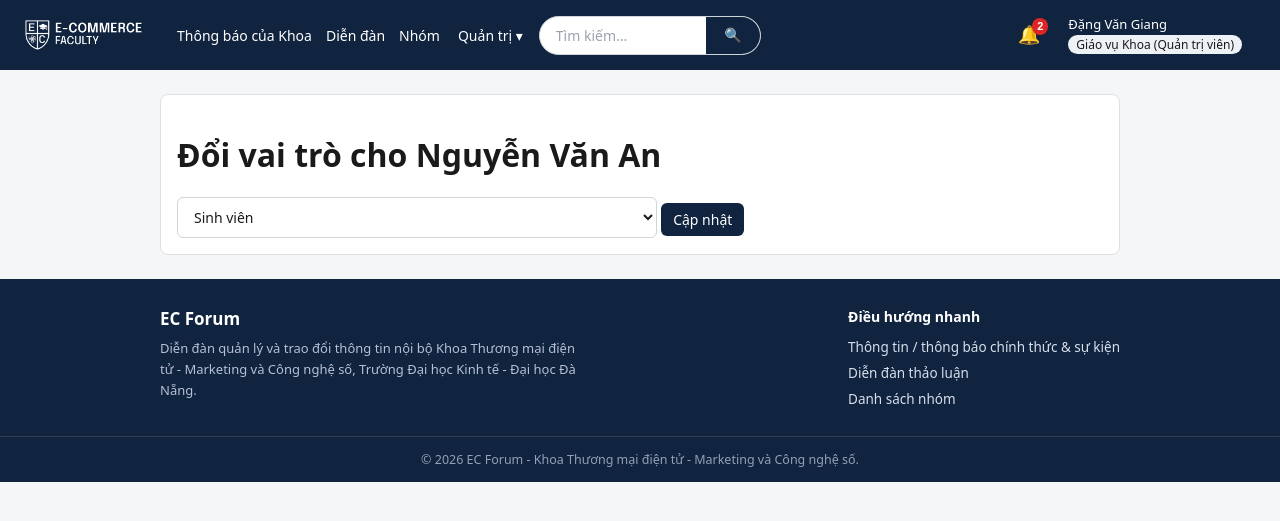
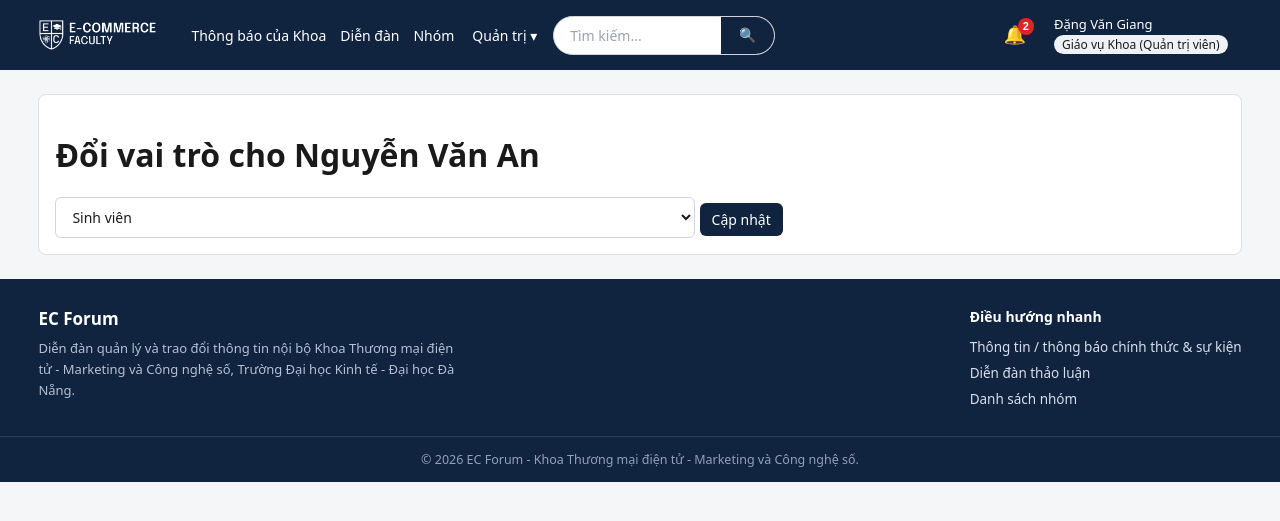
Before and after one commit to duyenngyn552006/EC-Forum, a Django app: page /profile/manage/users/1/assign-role/ in a window 1280 px wide. Shown: the top 521 px of the page. Run offline with Django 5.2, Linux system fonts and the light colour scheme; a user stored in the database is signed in; data comes from the database, SQL or seed files in the repository; data that the repository does not hold is empty; parts of the project's set-up code (start-up, migrations or seed data) failed here and were passed over; some libraries are stand-ins or nearby versions.

Commit message:
Widen layout to use more horizontal space

```diff
--- a/templates/base.html
+++ b/templates/base.html
@@ -8,15 +8,15 @@
     <title>{% block title %}EC Forum{% endblock %}</title>
     <style>
         body { font-family: system-ui, sans-serif; margin: 0; background: #f5f6f8; color: #1a1a1a; }
-        header { background: #10233f; color: #fff; padding: 12px 24px; display: flex; justify-content: space-between; align-items: center; flex-wrap: wrap; }
+        header { background: #10233f; color: #fff; padding: 12px clamp(16px, 3vw, 40px); display: flex; justify-content: space-between; align-items: center; flex-wrap: wrap; }
         header a { color: #fff; text-decoration: none; margin-right: 14px; }
         header nav a { font-size: 14px; }
         .header-left { display: flex; align-items: center; flex-wrap: wrap; }
         .header-right { display: flex; align-items: center; flex-wrap: wrap; }
-        main { max-width: 960px; margin: 24px auto; padding: 0 16px; }
+        main { max-width: 1320px; margin: 24px auto; padding: 0 clamp(16px, 3vw, 40px); }
 
         .site-footer { background: #10233f; color: #d7deeb; margin-top: 24px; }
-        .site-footer-inner { max-width: 960px; margin: 0 auto; padding: 28px 16px; display: flex; flex-wrap: wrap; gap: 32px; justify-content: space-between; }
+        .site-footer-inner { max-width: 1320px; margin: 0 auto; padding: 28px clamp(16px, 3vw, 40px); display: flex; flex-wrap: wrap; gap: 32px; justify-content: space-between; }
         .site-footer-brand { flex: 1 1 280px; max-width: 420px; }
         .site-footer-brand strong { color: #fff; font-size: 17px; }
         .site-footer-brand p { font-size: 13px; line-height: 1.6; color: #b6c0d4; margin: 8px 0 0; }
@@ -48,7 +48,7 @@
         input[type=text], input[type=email], input[type=password], input[type=number],
         input[type=date], input[type=time], input[type=url], input[type=tel], input[type=search],
         textarea, select {
-            width: 100%; max-width: 480px; box-sizing: border-box; padding: 9px 12px;
+            width: 100%; max-width: 640px; box-sizing: border-box; padding: 9px 12px;
             border: 1px solid #d1d5db; border-radius: 6px; font-size: 14px; font-family: inherit;
             background: #fff; color: #1a1a1a; transition: border-color 0.15s, box-shadow 0.15s;
         }
```
